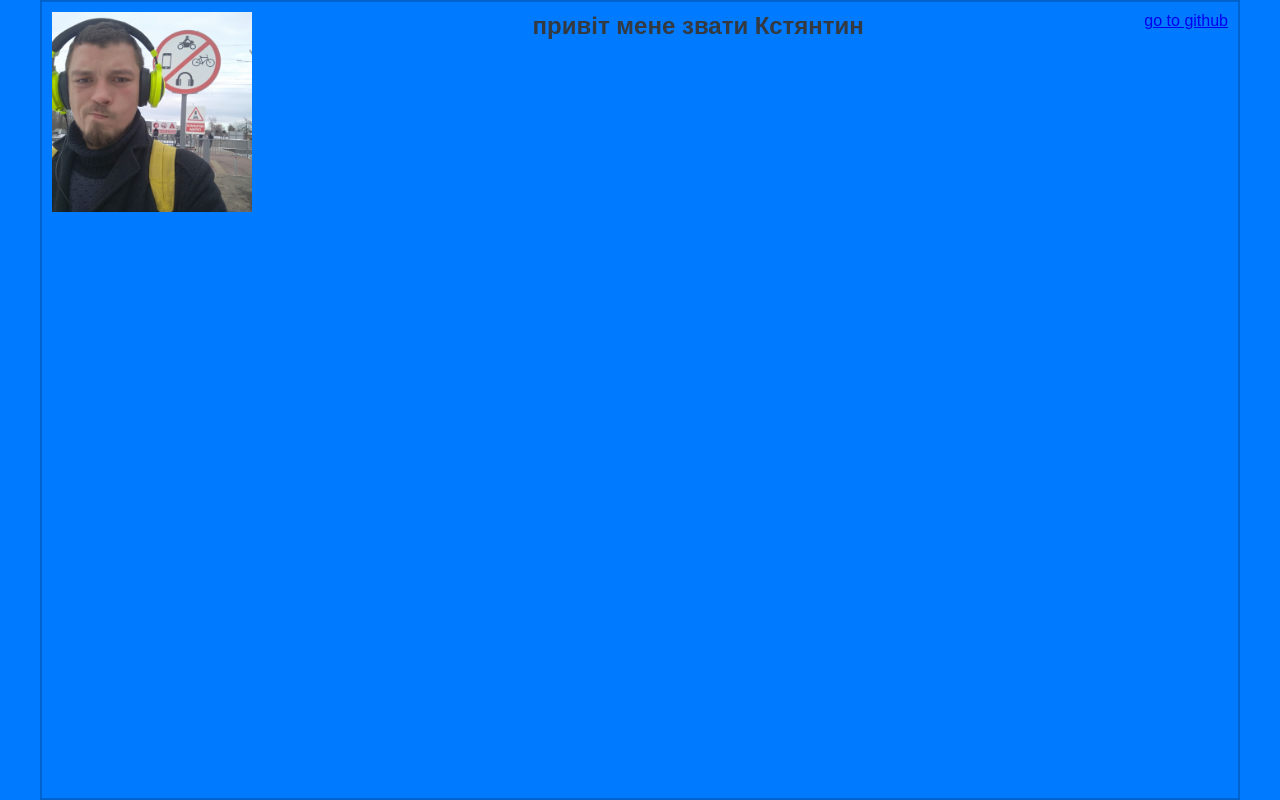
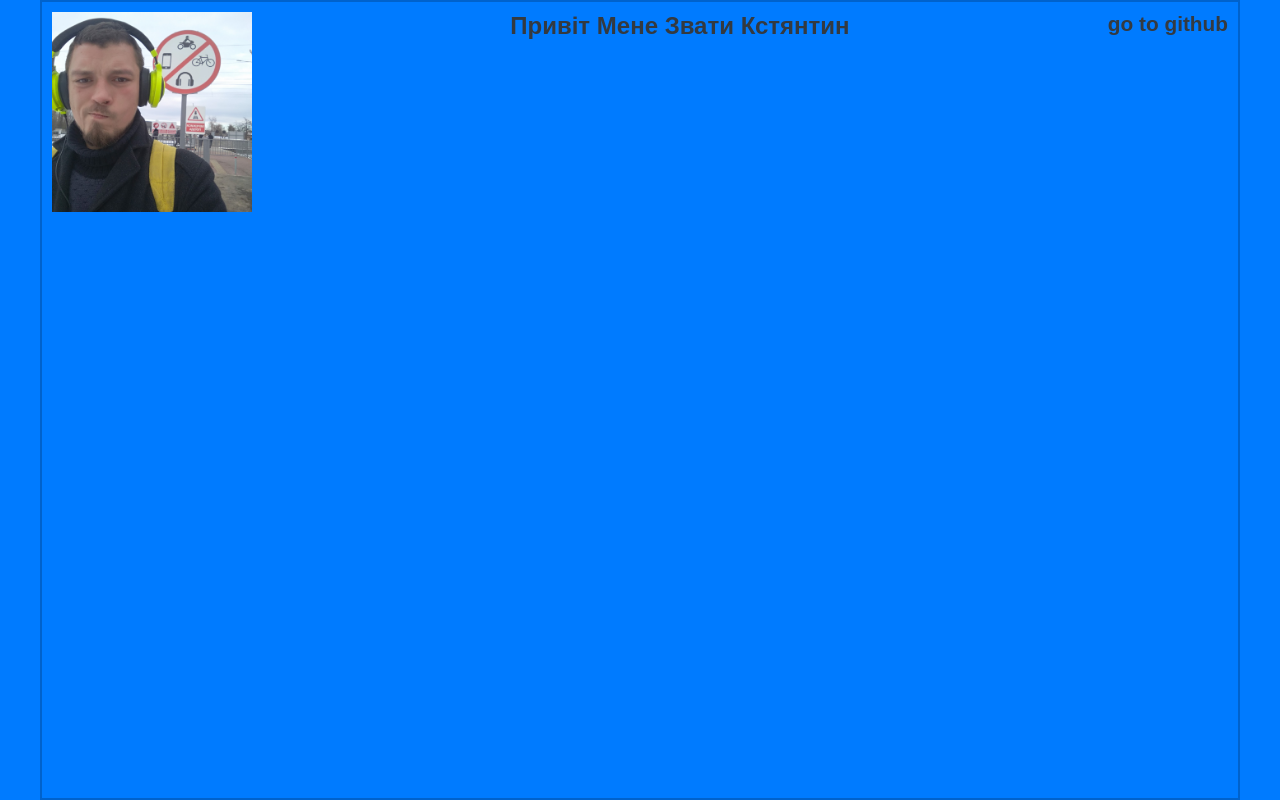
Before and after one commit to kozzztia/git-hub-study, a plain HTML site: page index.html in a window 1280 px wide. Drawn offline with Linux system fonts and the light colour scheme.

Commit message:
minimal style for link

```diff
--- a/styles/index.css
+++ b/styles/index.css
@@ -40,3 +40,12 @@ body{
     height: 200px;
     object-fit: cover;
 }
+.container h2{
+    text-transform: capitalize;
+}
+.container a{
+    text-decoration: none;
+    color: var(--text-color);
+    font-weight: bold;
+    font-size: 1.3rem
+}
```
